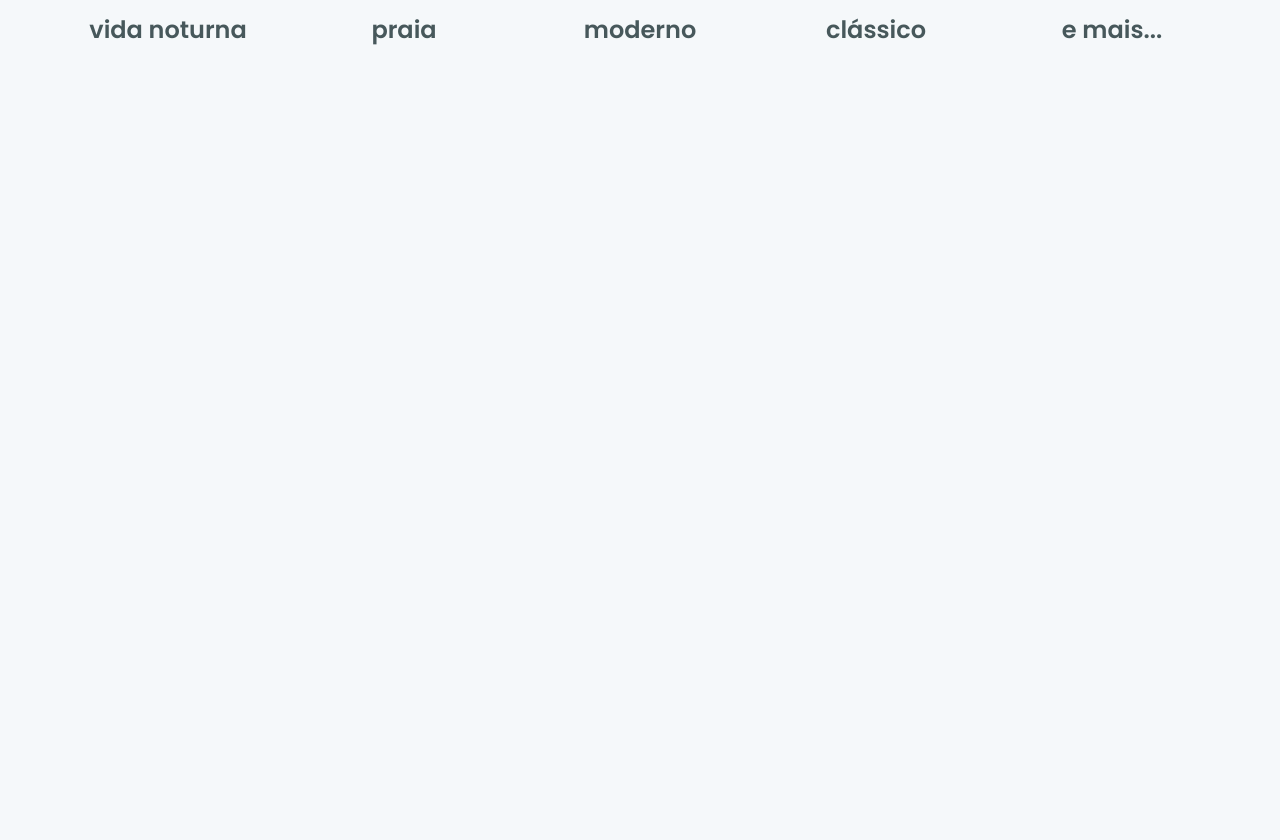
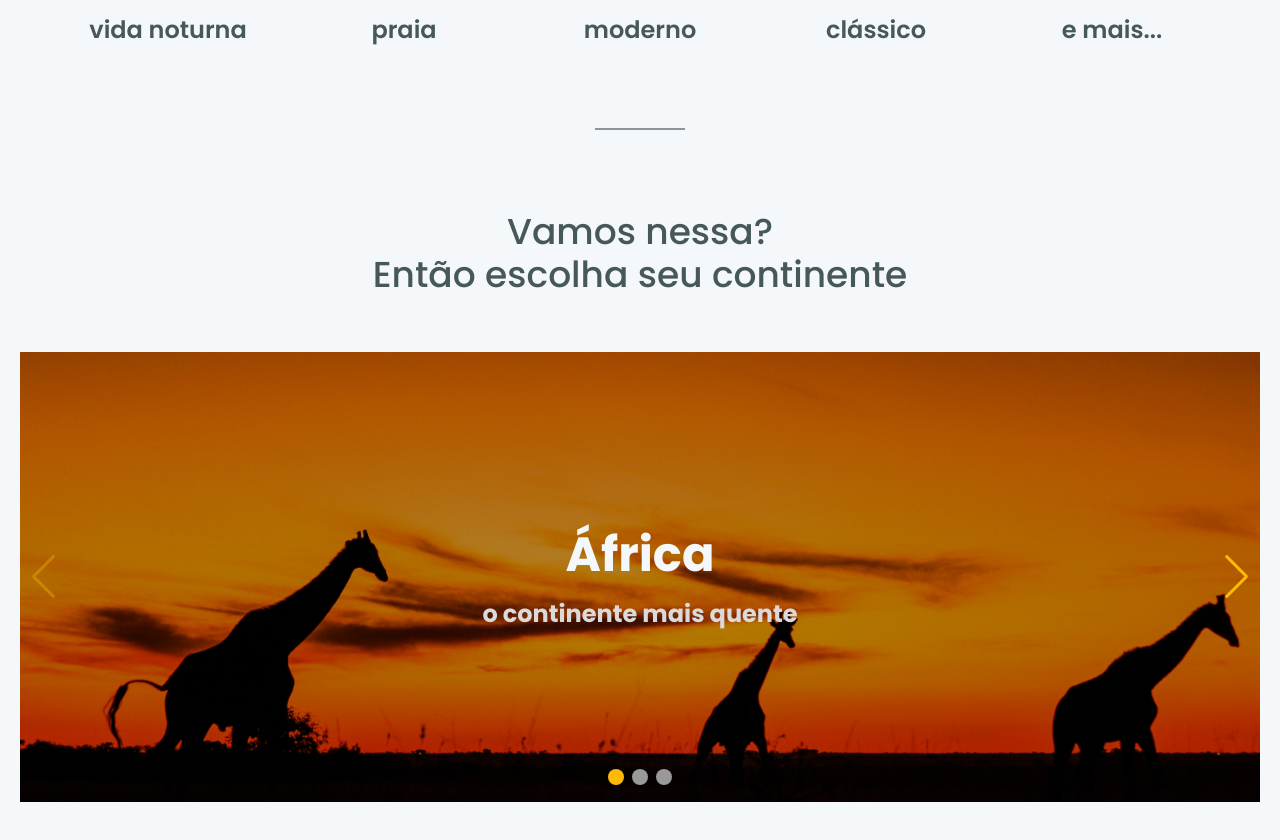
Before and after one commit to lemartins07/world-trip, a Next.js app: page / in a window 1280 px wide. Shown: the part 660-1500 px from the top of the page. Before the commit the page ends 800 px from the top, so only its background shows below. Built offline with nearby package versions, Linux system fonts and the light colour scheme; grey boxes are pictures that could not be loaded.

Commit message:
Refactoring Slider

```diff
--- a/src/components/Banner/Index.tsx
+++ b/src/components/Banner/Index.tsx
@@ -8,7 +8,6 @@ export function Banner() {
       bgImage="url(/images/Background.png)"
       backgroundPosition="center"
       backgroundSize="cover"
-      bgSize="no-repeat"
     >
       <Flex
         w="100%"
--- /dev/null
+++ b/src/components/Separator.tsx
@@ -0,0 +1,13 @@
+import { Divider } from '@chakra-ui/react';
+
+export function Separator() {
+  return (
+    <Divider
+      borderBottomWidth={2}
+      width="90px"
+      borderColor="gray.700"
+      my={['9', '20']}
+      mx="auto"
+    />
+  );
+}
--- a/src/components/Slider/SlideContent.tsx
+++ b/src/components/Slider/SlideContent.tsx
@@ -10,11 +10,10 @@ export function SlideContent({ title, subtitle, image }: SlideContentProps) {
   return (
     <Flex
       w="100%"
+      h="100%"
       bgImage={`url(${image})`}
       backgroundPosition="center"
       backgroundSize="cover"
-      maxHeight="450px"
-      height="450px"
       direction="column"
     >
       <VStack
@@ -25,10 +24,20 @@ export function SlideContent({ title, subtitle, image }: SlideContentProps) {
         alignItems="center"
         justifyContent="center"
       >
-        <Heading color="gray.100" fontSize="5xl">
+        <Heading
+          color="gray.100"
+          fontSize={['3xl', '4xl', '5xl']}
+          fontWeight="bold"
+        >
           {title}
         </Heading>
-        <Heading as="h2" fontSize="2xl" color="gray.300">
+        <Heading
+          as="h2"
+          fontSize={['0.8rem', '1xl', '2xl']}
+          mt={['2', '4']}
+          color="gray.300"
+          fontWeight="bold"
+        >
           {subtitle}
         </Heading>
       </VStack>
--- a/src/components/Slider/index.tsx
+++ b/src/components/Slider/index.tsx
@@ -1,32 +1,48 @@
-import { Divider, Flex, Heading, Image } from '@chakra-ui/react';
+import { Flex } from '@chakra-ui/react';
+import SwiperCore, { Navigation, Pagination } from 'swiper';
+import { Swiper, SwiperSlide } from 'swiper/react';
 
-import { SwiperSlider } from './SwiperSlider';
+import { SlideContent } from './SlideContent';
+
+import 'swiper/css';
+import 'swiper/css/navigation';
+import 'swiper/css/pagination';
+
+// install Swiper modules
+SwiperCore.use([Navigation, Pagination]);
 
 export function Slider() {
   return (
     <Flex
-      direction="column"
-      maxWidth="1240px"
+      w="100%"
+      h={['250px', '450px']}
+      maxW="1240px"
       mx="auto"
-      py="10"
-      alignItems="center"
+      mb={['5', '10']}
     >
-      <Divider
-        borderBottomWidth={2}
-        width="90px"
-        borderColor="gray.700"
-        my="6"
-      />
-      <Heading
-        fontWeight="normal"
-        textAlign="center"
-        lineHeight="3.75rem"
-        my="6"
-      >
-        Vamos nessa? <br /> Então escolha seu continente
-      </Heading>
-
-      <SwiperSlider />
+      <Swiper navigation={true} pagination={true} className="mySwiper">
+        <SwiperSlide>
+          <SlideContent
+            image="/images/africa.jpg"
+            title="África"
+            subtitle="o continente mais quente"
+          />
+        </SwiperSlide>
+        <SwiperSlide>
+          <SlideContent
+            image="/images/asia.jpg"
+            title="Ásia"
+            subtitle="o maior continente"
+          />
+        </SwiperSlide>
+        <SwiperSlide>
+          <SlideContent
+            image="/images/europe.jpg"
+            title="Europa"
+            subtitle="o continente mais antigo"
+          />
+        </SwiperSlide>
+      </Swiper>
     </Flex>
   );
 }
--- a/src/pages/index.tsx
+++ b/src/pages/index.tsx
@@ -1,9 +1,10 @@
-import { Flex } from '@chakra-ui/react';
+import { Flex, Heading } from '@chakra-ui/react';
 import type { NextPage } from 'next';
 import Head from 'next/head';
 
 import { Banner } from '../components/Banner/Index';
 import { Header } from '../components/Header';
+import { Separator } from '../components/Separator';
 import { Slider } from '../components/Slider/index';
 import { TravelTypes } from '../components/TravelTypes';
 
@@ -18,7 +19,18 @@ const Home: NextPage = () => {
       <Header />
       <Banner />
       <TravelTypes />
-      {/* <Slider /> */}
+      <Separator />
+      <Heading
+        textAlign="center"
+        fontWeight="500"
+        mb={['5', '14']}
+        fontSize={['lg', '3xl', '4xl']}
+      >
+        Vamos nessa?
+        <br />
+        Então escolha seu continente
+      </Heading>
+      <Slider />
     </Flex>
   );
 };
--- a/src/styles/swiper.scss
+++ b/src/styles/swiper.scss
@@ -1,32 +1,6 @@
-.swiper {
+.mySwiper {
   width: 100%;
-  height: 100%;
-}
-
-.swiper-slide {
-  text-align: center;
-  font-size: 18px;
-
-  /* Center slide text vertically */
-  display: -webkit-box;
-  display: -ms-flexbox;
-  display: -webkit-flex;
-  display: flex;
-  -webkit-box-pack: center;
-  -ms-flex-pack: center;
-  -webkit-justify-content: center;
-  justify-content: center;
-  -webkit-box-align: center;
-  -ms-flex-align: center;
-  -webkit-align-items: center;
-  align-items: center;
-}
-
-.swiper-slide img {
-  display: block;
-  width: 100%;
-  height: 100%;
-  object-fit: cover;
+  flex: 1
 }
 
 .swiper-button-next {
```
Also changed, not shown: src/components/Slider/SwiperSlider.tsx (deleted, +0 -47 lines), public/images/africa.jpg (added), 1 other file (tests, documents, lock files or other folders).
